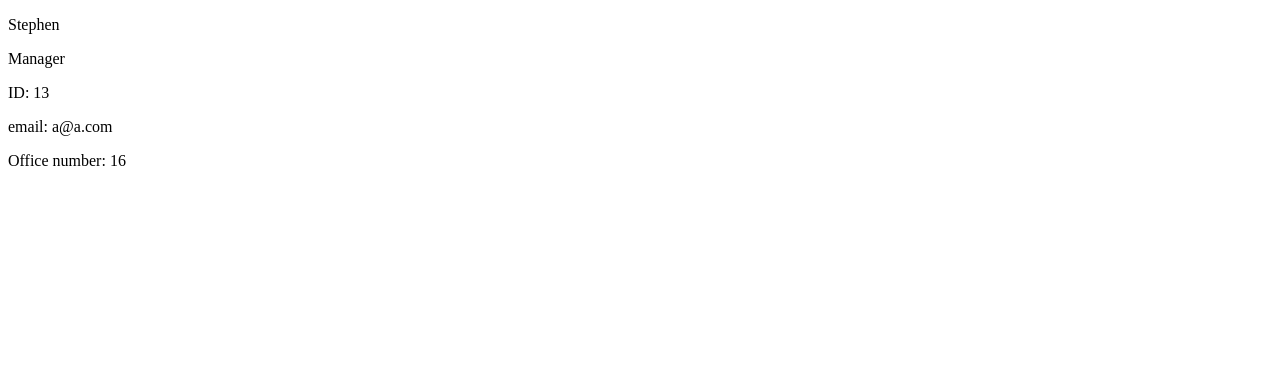
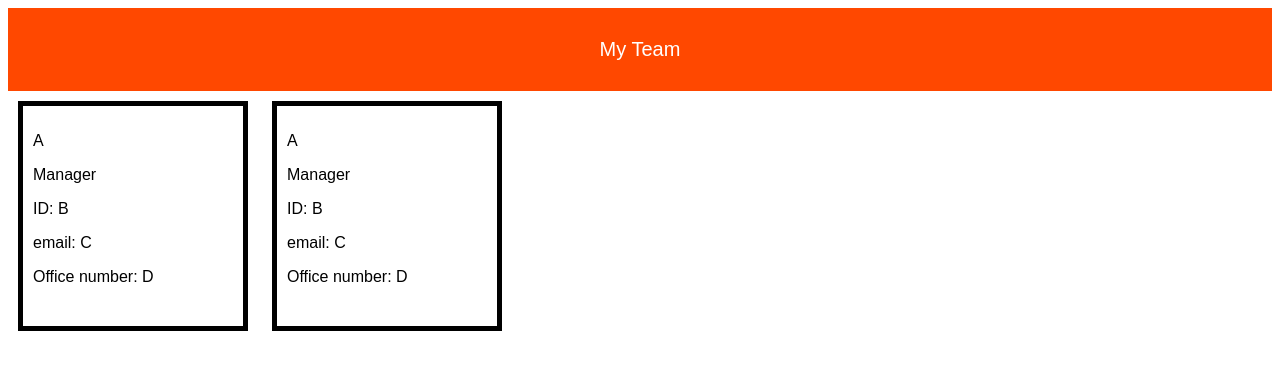
Before and after one commit to SThompsonChicago/team-profile-generator, a website: page index.html in a window 1280 px wide. Drawn offline with Linux system fonts and the light colour scheme.

Commit message:
added css style

```diff
--- a/index.html
+++ b/index.html
@@ -3,12 +3,27 @@
     <head>
         <meta charset="UFT-8">
         <title>My Team</title>
+        <link rel="stylesheet" href="./style.css">
     </head>
     <body>
-        <p>Stephen</p>
-        <p>Manager</p>
-        <p>ID: 13</p>
-        <p>email: a@a.com</p>
-        <p>Office number: 16<p>
+        <header>
+            My Team
+        </header>
+    <div>
+        <div class="boxes">
+            <p>A</p>
+            <p>Manager</p>
+            <p>ID: B</p>
+            <p>email: C</p>
+            <p>Office number: D<p>
+        </div>
+        <div class="boxes">
+            <p>A</p>
+            <p>Manager</p>
+            <p>ID: B</p>
+            <p>email: C</p>
+            <p>Office number: D<p>
+            </div>
+    </div>
     </body>
     </html>
--- /dev/null
+++ b/style.css
@@ -0,0 +1,18 @@
+header{
+    text-align: center;
+    font-size: 20px;
+    background: rgb(255, 72, 0);
+    color: white;
+    padding: 30px;
+    font-family: arial;
+}
+
+.boxes{
+    display: inline-block;
+    width: 200px;
+    height: 200px;
+    margin: 10px;
+    padding: 10px;
+    border: 5px solid black;
+    font-family: arial;
+  }
```
Also changed, not shown: index.js (+14 -5 lines).
